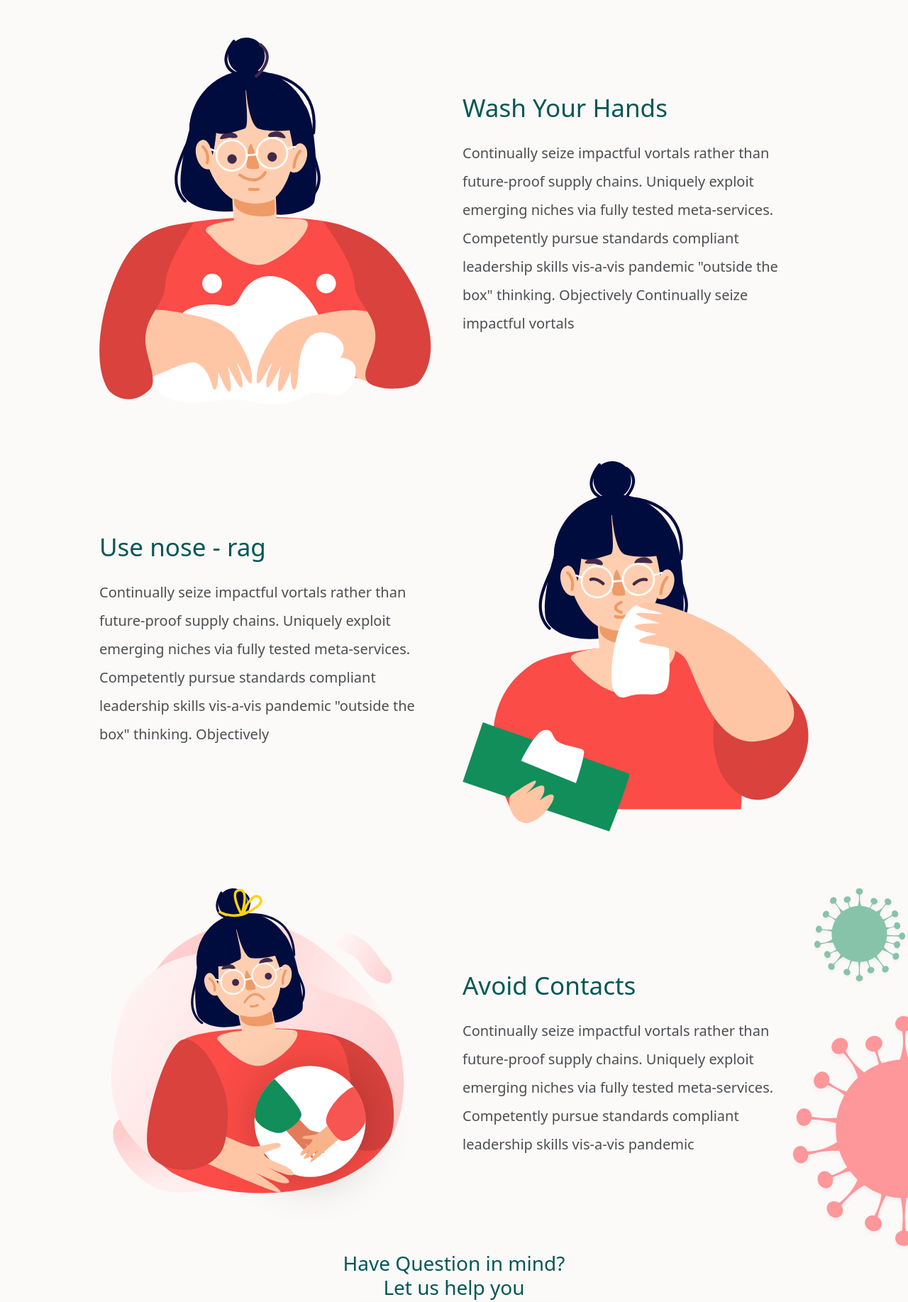
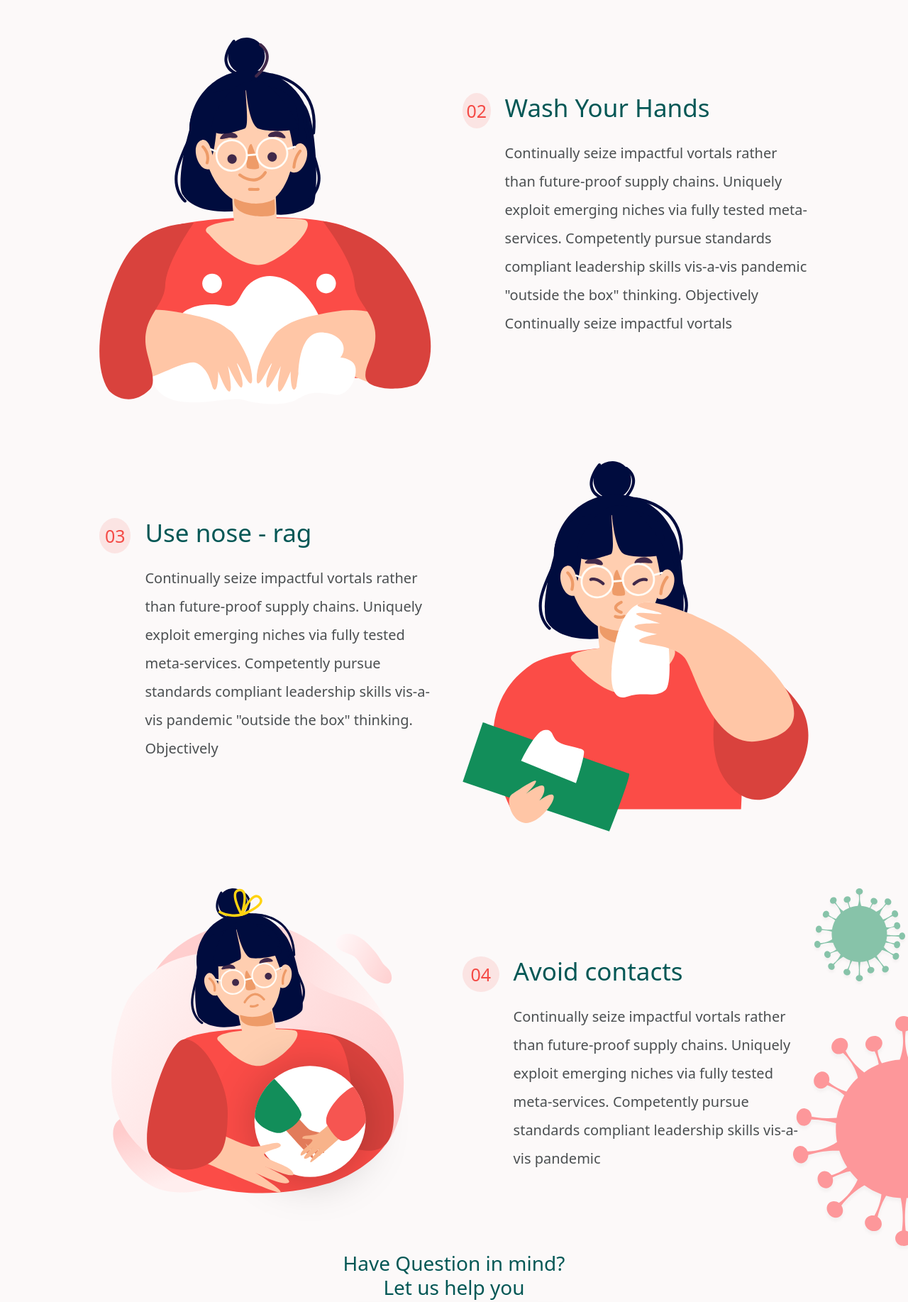
Before and after one commit to M009120/Covid19, a plain HTML site: page index.html in a window 1280 px wide. Shown: the part 3600-5435 px from the top of the page at 71% size. Drawn offline with Linux system fonts and the light colour scheme.

Commit message:
Update index.html

```diff
--- a/index.html
+++ b/index.html
@@ -17,7 +17,7 @@
         <nav class="navbar navbar-expand-lg">
             <div class="container p-0">
               <a class="navbar-brand" href="#">
-                <img src="image/Logo.svg" alt="logo">
+                <img src="image/Logo.svg" alt="">
               </a>
               <button class="navbar-toggler" type="button" data-bs-toggle="collapse" data-bs-target="#navbarSupportedContent" aria-controls="navbarSupportedContent" aria-expanded="false" aria-label="Toggle navigation">
                 <span class="navbar-toggler-icon"></span>
@@ -147,8 +147,15 @@
             <div class="container">
                 <div class="row align-items-center">
                     <div class="col-md-6 wear">
+                        <div class="flex_wear">
+                            <div class="circle">
+                                <p>01</p>
+                            </div>
+                            <div class="text_wearee">
                                 <h3>wear masks</h3>
                             <p>Continually seize impactful vortals rather than future-proof supply chains. Uniquely exploit emerging niches via fully tested meta-services. Competently pursue standards compliant leadership skills vis-a-vis pandemic "outside the box" thinking. Objectively </p>
+                            </div>
+                        </div>
                     </div>
                     <div class="col-md-6">
                         <img src="image/Mask.svg">
@@ -169,8 +176,15 @@
                         <img src="image/Hand washing girl.svg">
                     </div>
                     <div class="col-md-6 wear">
+                        <div class="flex_wear">
+                            <div class="circle">
+                                <p>02</p>
+                            </div>
+                            <div class="text_wearee">
                                 <h3>Wash Your Hands</h3>
                             <p>Continually seize impactful vortals rather than future-proof supply chains. Uniquely exploit emerging niches via fully tested meta-services. Competently pursue standards compliant leadership skills vis-a-vis pandemic "outside the box" thinking. Objectively Continually seize impactful vortals  </p>
+                            </div>
+                        </div>
                     </div>
                 </div>
             </div>
@@ -182,8 +196,15 @@
             <div class="container">
                 <div class="row align-items-center">
                     <div class="col-md-6 wear">
+                        <div class="flex_wear">
+                            <div class="circle">
+                                <p>03</p>
+                            </div>
+                            <div class="text_wearee">
                                 <h3>Use nose -  rag</h3>
-                        <p>Continually seize impactful vortals rather than future-proof supply chains. Uniquely exploit emerging niches via fully tested meta-services. Competently pursue standards compliant leadership skills vis-a-vis pandemic "outside the box" thinking. Objectively  </p>
+                            <p>Continually seize impactful vortals rather than future-proof supply chains. Uniquely exploit emerging niches via fully tested meta-services. Competently pursue standards compliant leadership skills vis-a-vis pandemic "outside the box" thinking. Objectively </p>
+                            </div>
+                        </div>
                     </div>
                     <div class="col-md-6">
                         <img src="image/Tissu girl.svg">
@@ -201,8 +222,14 @@
                         <img src="image/Mask00.svg">
                     </div>
                     <div class="col-md-6 wear">
-                        <h3>Avoid Contacts</h3>
-                        <p>Continually seize impactful vortals rather than future-proof supply chains. Uniquely exploit emerging niches via fully tested meta-services. Competently pursue standards compliant leadership skills vis-a-vis pandemic </p>
+                        <div class="flex_wear">
+                            <div class="circle">
+                                <p>04</p>
+                            </div>
+                            <div class="text_wearee">
+                                <h3>Avoid contacts</h3>
+                                <p>Continually seize impactful vortals rather than future-proof supply chains. Uniquely exploit emerging niches via fully tested meta-services. Competently pursue standards compliant leadership skills vis-a-vis pandemic</p>
+                            </div>
                         </div>
                 </div>
             </div>
@@ -229,7 +256,9 @@
             <div class="container">
                 <div class="flex">
                     <div class="logo">
-                        <a href=""><img src="image/Logo.svg" alt=""></a>
+                        <a href="">
+                            <img src="image/Logo.svg" alt="">
+                        </a>
                     </div>
                     <div class=" links_footer">
                         <ul class="myul">
```
Lines whose indentation alone changed are shown as unchanged.
